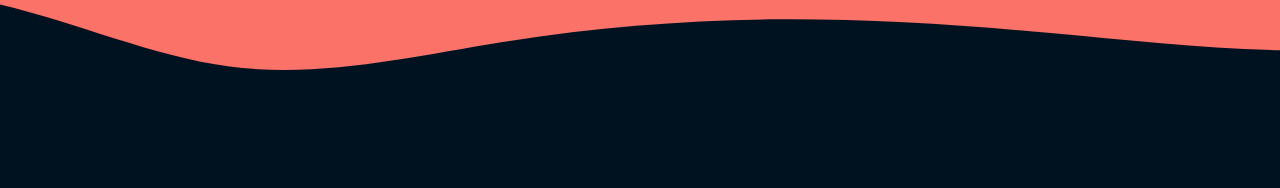
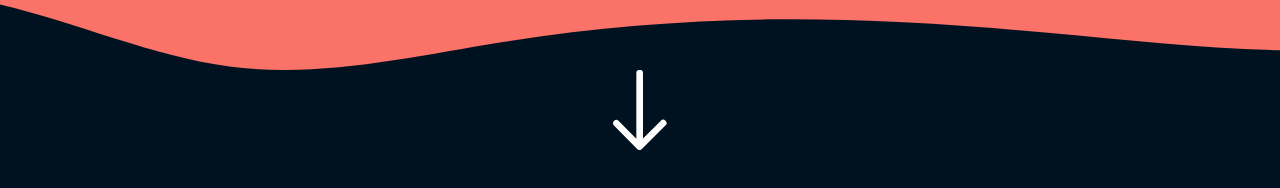
Before and after one commit to FuzzyLogic123/cube-splits, a React (Create React App) app: page / in a window 1280 px wide. Shown: the part 330-518 px from the top of the page. Built offline with nearby package versions, Linux system fonts and the light colour scheme.

Commit message:
added arrow svg

```diff
--- a/src/App.js
+++ b/src/App.js
@@ -2,13 +2,15 @@ import logo from './logo.svg';
 import './App.css';
 import Header from './Components/Header';
 import background from './hughs-amazing-background.png';
+import DownScrollButton from './Components/DownScrollButton';
 
 function App() {
   return (
     <div className='bg-[#001220] h-[2300px] overflow-hidden'>
       {/* <img src={background} className="fixed z-[-1] h-screen object-cover w-screen"/> */}
-      <div className=""></div>
+      <div className="" />
       <Header />
+      <DownScrollButton />
     </div>
   );
 }
--- /dev/null
+++ b/src/Components/DownScrollButton.js
@@ -0,0 +1,11 @@
+import React from 'react';
+import { ReactComponent as DownArrow } from '../Icons/down-arrow.svg';
+
+
+function DownScrollButton() {
+    return (
+            <DownArrow className='h-20 m-auto'/>
+     );
+}
+
+export default DownScrollButton;
```
Also changed, not shown: src/Icons/down-arrow.svg (added).
